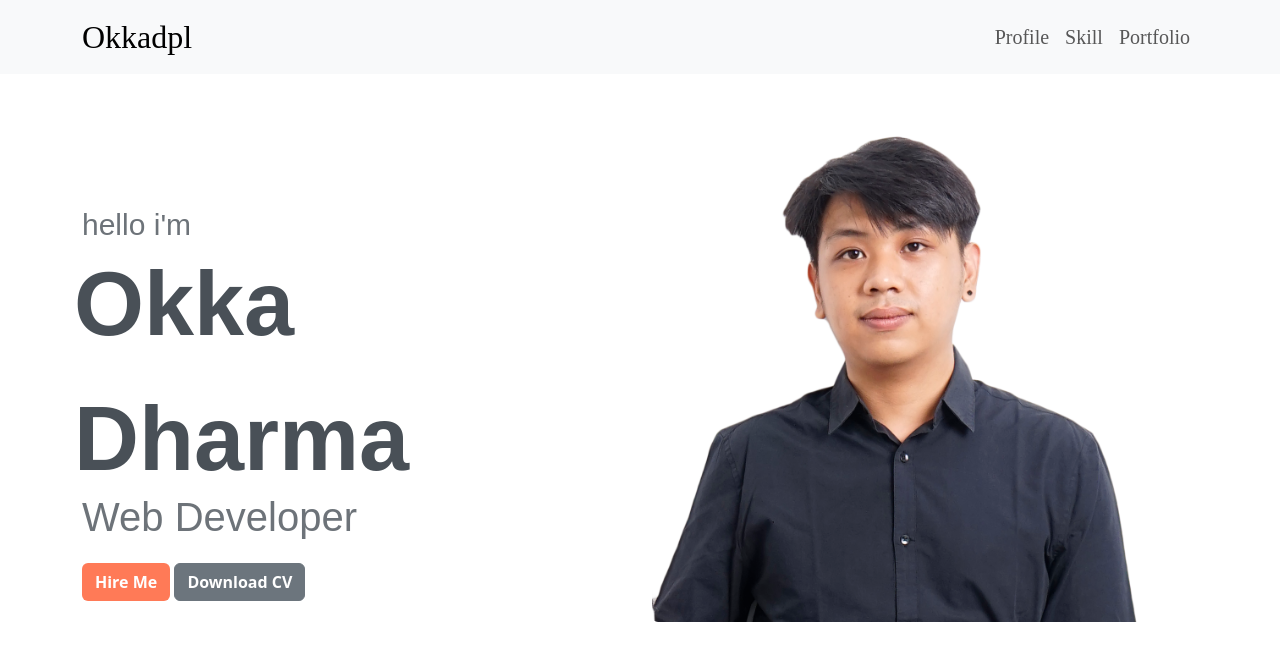
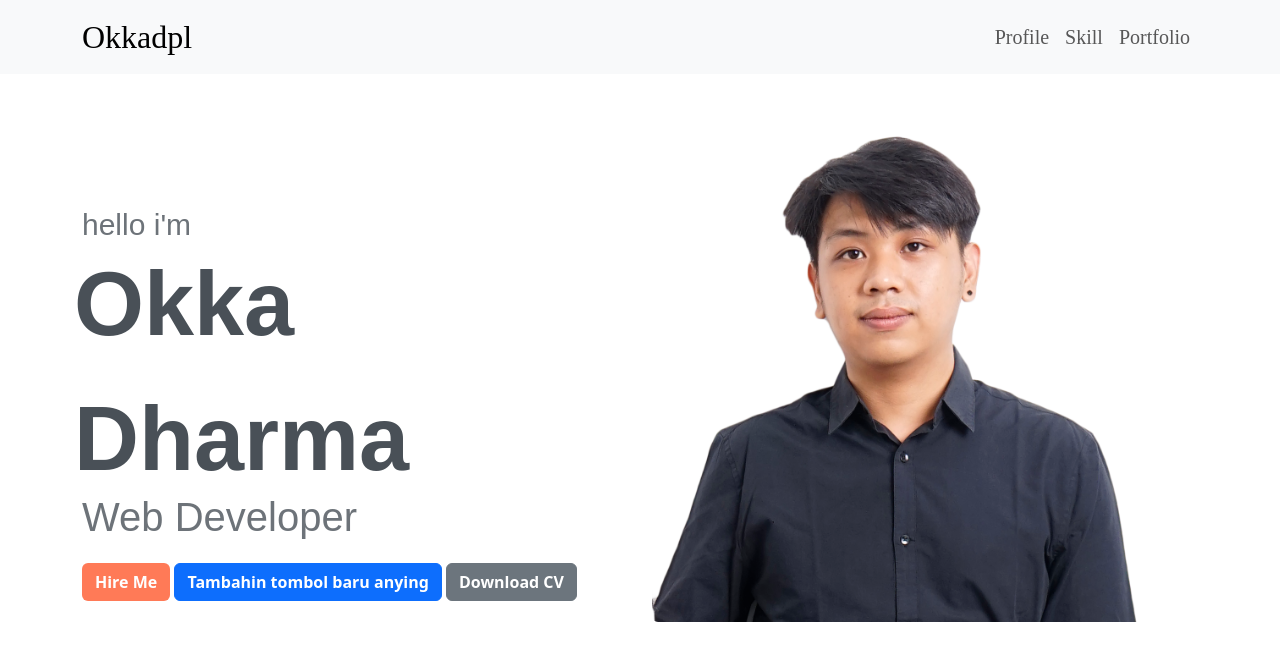
Before and after one commit to OkkaDPL/portfolio, a plain HTML site: page index.html in a window 1280 px wide. Drawn offline with nearby package versions, Linux system fonts and the light colour scheme; a web font is replaced by a local one.

Commit message:
Tambahin button baru bossku

```diff
--- a/index.html
+++ b/index.html
@@ -46,6 +46,7 @@
           <p class="b">Okka Dharma</p>
           <p class="c fw-light">Web Developer</p>
           <button type="button" class="btn btn-orange fw-bold">Hire Me</button>
+          <button type="button" class="btn btn-primary fw-bold">Tambahin tombol baru anying</button>
           <button type="button" class="btn btn-secondary fw-bold">Download CV</button>
         </div>
         <div class="col-6">
```
